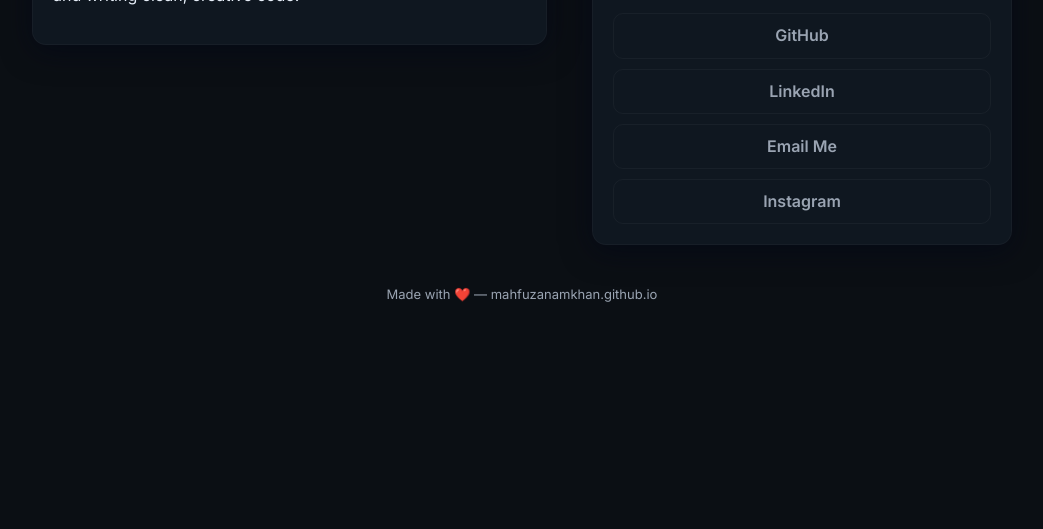
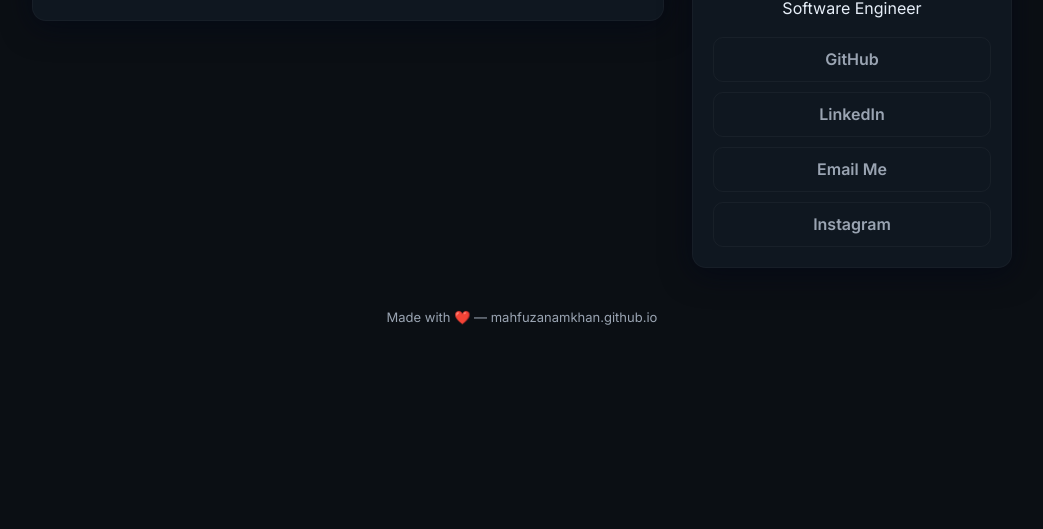
Before and after one commit to mahfuzanamkhan/mahfuzanamkhan.github.io, a plain HTML site: page index.html in a window 1280 px wide. Shown: the part 271-800 px from the top of the page, without its empty margins (118-1161 px from the left). Drawn offline with Linux system fonts and the light colour scheme.

Commit message:
index.html

```diff
--- a/index.html
+++ b/index.html
@@ -38,7 +38,7 @@
     .card { border-radius: 14px; padding: 20px; box-shadow: 0 6px 30px rgba(2,6,23,0.6); border: 1px solid rgba(255,255,255,0.03); background: var(--card-dark); transition: background 0.3s, color 0.3s; }
     body.light-mode .card { background: var(--card-light); border-color: rgba(0,0,0,0.05); }
 
-    .hero { display: grid; grid-template-columns: 1fr 420px; gap: 45px; align-items: start; }
+    .hero { display: grid; grid-template-columns: 1fr 320px; gap: 28px; align-items: start; }
 
     .avatar-placeholder { width: 120px; height: 120px; border-radius: 16px; margin: 0 auto; display: flex; align-items: center; justify-content: center; font-weight: 700; font-size: 30px; color: var(--muted-dark); border: 1px solid rgba(255,255,255,0.03); background: rgba(255,255,255,0.02); }
     body.light-mode .avatar-placeholder { border-color: rgba(0,0,0,0.1); background: rgba(0,0,0,0.03); color: var(--muted-light); }
```
